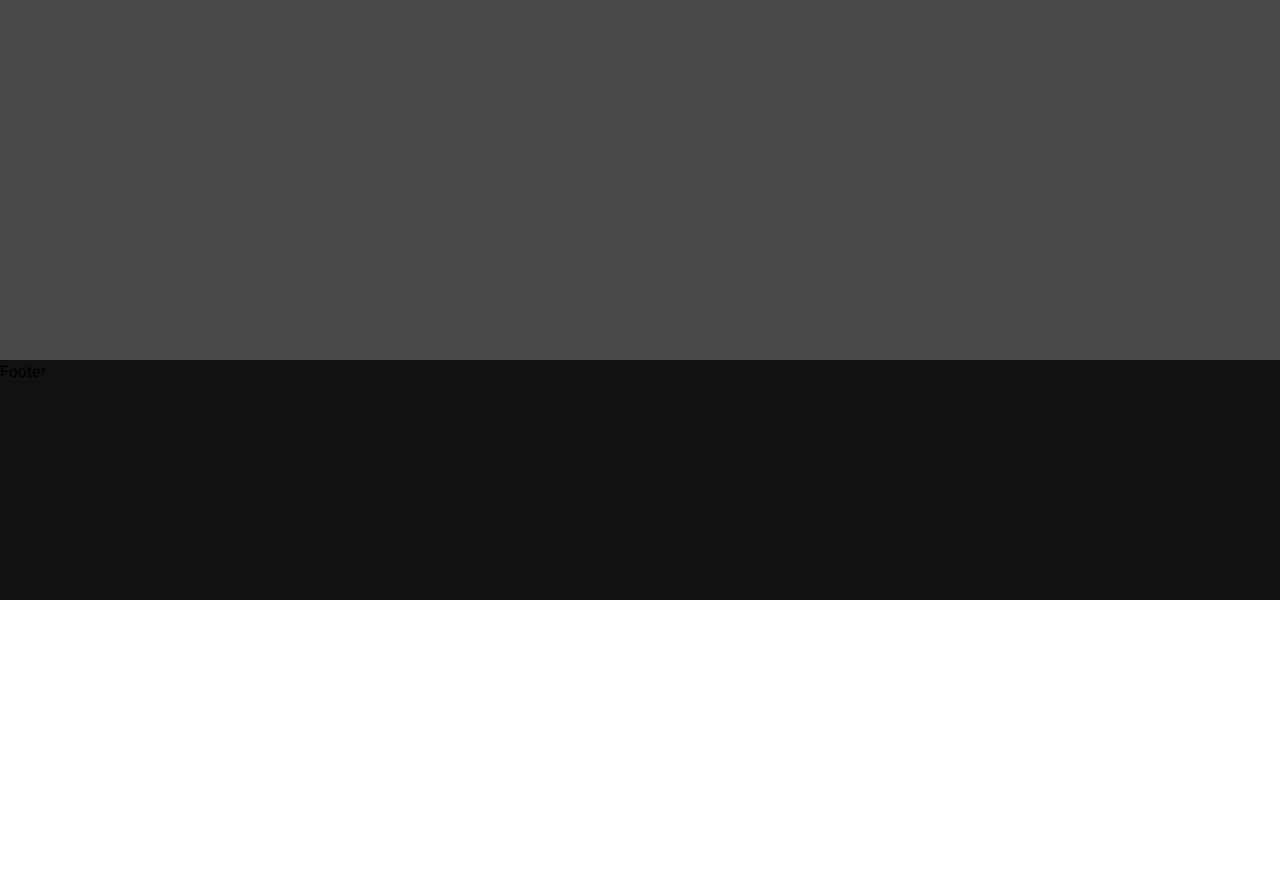
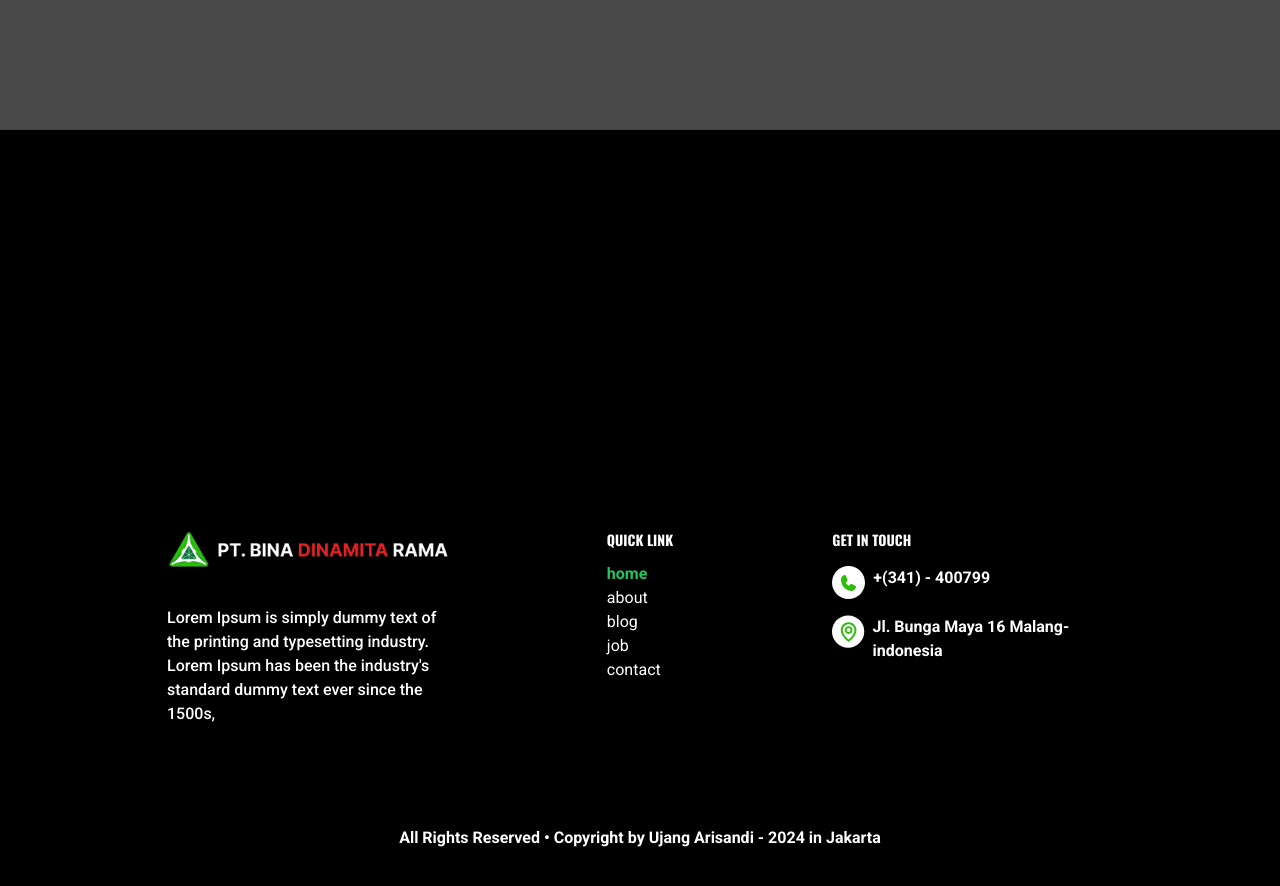
Before and after one commit to ujangaris/PT-Bina-Dinamita-Rama-, a React (Vite) app: page / in a window 1280 px wide. Shown: the part 2840-3726 px from the top of the page. Before the commit the page ends 3440 px from the top, so only its background shows below. Built offline with nearby package versions, Linux system fonts and the light colour scheme.

Commit message:
Footer section

```diff
--- a/src/components/Footer.jsx
+++ b/src/components/Footer.jsx
@@ -1,3 +1,107 @@
+import logo from "../assets/img/logo-putih.png";
+import { Link as ScrollLink } from "react-scroll";
+
+const links = [
+  { name: "home", target: "home", offset: -70 },
+  { name: "about", target: "about", offset: -55 },
+  { name: "blog", target: "blog", offset: -50 },
+  { name: "job", target: "job", offset: -50 },
+  { name: "contact", target: "contact", offset: -40 },
+];
+
 export const Footer = () => {
-  return <div className="h-[30vh] bg-primary-300">Footer</div>;
+  return (
+    <div className="h-[30vh] bg-primary-300">
+      <footer className=" w-screen -mt-[230px]  bg-black">
+        <div className="container mx-auto grid md:grid-cols-6 pt-[400px] gap-x-10  gap-y-6">
+          <div className="company flex flex-col col-span-2 gap-y-3  md:mb-[100px] md:ml-6">
+            <a href="">
+              <img src={logo} alt="" />
+            </a>
+            <p className="text-base font-medium text-white mt-6">
+              Lorem Ipsum is simply dummy text of the printing and typesetting
+              industry. Lorem Ipsum has been the industry's standard dummy text
+              ever since the 1500s,
+            </p>
+          </div>
+          <div className="menu-link flex flex-col gap-3 col-span-2 md:mx-auto">
+            <h1 className="text-white font-bold text-sm  xl:text-2xl ">
+              QUICK LINK
+            </h1>
+            <ul>
+              {links.map((link, index) => {
+                return (
+                  <li key={index}>
+                    <ScrollLink
+                      offset={link.offset}
+                      to={link.target}
+                      smooth
+                      spy
+                      activeClass="active2"
+                      className="hover:text-green-500 hover:border-b-4 border-green-500  font-regular text-white"
+                    >
+                      {link.name}
+                    </ScrollLink>
+                  </li>
+                );
+              })}
+            </ul>
+          </div>
+          <div className="site-contact flex flex-col col-span-2 gap-4 ">
+            <h1 className="text-white font-bold text-sm xl:text-2xl  ">
+              GET IN TOUCH
+            </h1>
+
+            <div className="flex flex-row gap-2">
+              <svg
+                width="33"
+                height="33"
+                viewBox="0 0 33 33"
+                fill="none"
+                xmlns="http://www.w3.org/2000/svg"
+              >
+                <circle cx="16.5" cy="16.5" r="16.5" fill="white" />
+                <path
+                  d="M23.9913 21.0392C23.8575 22.119 23.3584 23.1102 22.5872 23.8276C21.8159 24.545 20.8252 24.9396 19.8002 24.9376C13.8451 24.9376 9.00001 19.7897 9.00001 13.4624C8.99817 12.3733 9.36953 11.3207 10.0447 10.5013C10.7199 9.68179 11.6528 9.15149 12.6691 9.0094C12.9261 8.97606 13.1863 9.03192 13.411 9.16865C13.6356 9.30538 13.8126 9.51564 13.9156 9.76804L15.4996 13.5254V13.5349C15.5784 13.7281 15.611 13.9391 15.5944 14.1489C15.5777 14.3588 15.5125 14.5609 15.4044 14.7374C15.3909 14.759 15.3766 14.7789 15.3616 14.7988L13.8001 16.7655C14.3618 17.9784 15.5559 19.2359 16.7124 19.8343L18.5379 18.184C18.5558 18.168 18.5746 18.1531 18.5942 18.1394C18.7601 18.0217 18.9511 17.9499 19.1498 17.9305C19.3484 17.911 19.5485 17.9444 19.7319 18.0278L19.7417 18.0326L23.275 19.7148C23.513 19.8238 23.7114 20.0117 23.8405 20.2504C23.9696 20.4892 24.0225 20.7659 23.9913 21.0392Z"
+                  fill="#29BF08"
+                />
+              </svg>
+
+              <p className="text-base font-semibold text-white">
+                +(341) - 400799
+              </p>
+            </div>
+            <div className="flex flex-row gap-2 ">
+              <svg
+                width="33"
+                height="33"
+                viewBox="0 0 33 33"
+                fill="none"
+                xmlns="http://www.w3.org/2000/svg"
+              >
+                <circle cx="16.5" cy="16.5" r="16.5" fill="white" />
+                <path
+                  d="M17 19C19.206 19 21 17.206 21 15C21 12.794 19.206 11 17 11C14.794 11 13 12.794 13 15C13 17.206 14.794 19 17 19ZM17 13C18.103 13 19 13.897 19 15C19 16.103 18.103 17 17 17C15.897 17 15 16.103 15 15C15 13.897 15.897 13 17 13Z"
+                  fill="#29BF08"
+                />
+                <path
+                  d="M16.4201 26.814C16.5893 26.9349 16.7921 26.9998 17.0001 26.9998C17.2081 26.9998 17.4108 26.9349 17.5801 26.814C17.8841 26.599 25.0291 21.44 25.0001 15C25.0001 10.589 21.4111 7 17.0001 7C12.5891 7 9.00009 10.589 9.00009 14.995C8.97109 21.44 16.1161 26.599 16.4201 26.814ZM17.0001 9C20.3091 9 23.0001 11.691 23.0001 15.005C23.0211 19.443 18.6121 23.428 17.0001 24.735C15.3891 23.427 10.9791 19.441 11.0001 15C11.0001 11.691 13.6911 9 17.0001 9Z"
+                  fill="#29BF08"
+                />
+              </svg>
+
+              <p className="text-base font-semibold text-white">
+                Jl. Bunga Maya 16 Malang- indonesia
+              </p>
+            </div>
+          </div>
+        </div>
+        <div className="max-6xl mx-auto mt-14 md:mt-0 px-5 pb-12 text-center">
+          <p className="text-base text-white font-semibold">
+            All Rights Reserved • Copyright by Ujang Arisandi - 2024 in Jakarta
+          </p>
+        </div>
+      </footer>
+    </div>
+  );
 };
--- a/src/index.css
+++ b/src/index.css
@@ -36,5 +36,5 @@
   @apply text-primary-200 border-b-2 border-accent font-bold;
 }
 .active2 {
-  @apply text-accent  font-bold;
+  @apply text-green-500  font-bold;
 }
```
Also changed, not shown: src/assets/img/logo-putih.png (added), 1 other file (tests, documents, lock files or other folders).
